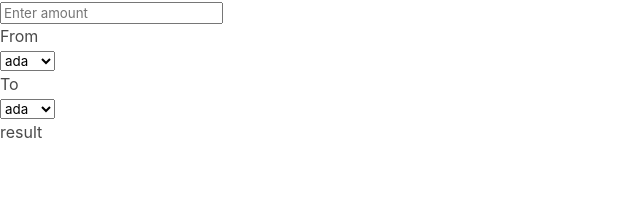
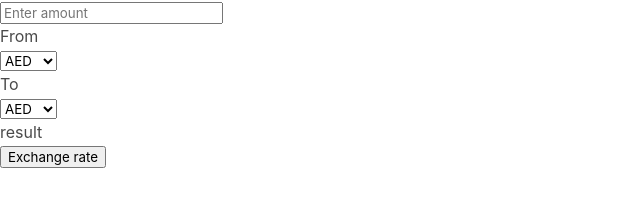
Before and after one commit to mikeymizell/flight-planner, a plain HTML site: page index.html in a window 1280 px wide. Shown: the whole page, without its empty margins (0-640 px from the left). Drawn offline with nearby package versions, Linux system fonts and the light colour scheme; no server answers.

Commit message:
currency conversion feature

```diff
--- a/assets/js/countries.js
+++ b/assets/js/countries.js
@@ -1,183 +1,162 @@
-var PossibleCurrencies = {
-"ada": "Cardano",
-"aed": "United Arab Emirates Dirham",
-"afn": "Afghan afghani",
-"all": "Albanian lek",
-"amd": "Armenian dram",
-"ang": "Netherlands Antillean Guilder",
-"aoa": "Angolan kwanza",
-"ars": "Argentine peso",
-"aud": "Australian dollar",
-"awg": "Aruban florin",
-"azn": "Azerbaijani manat",
-"bam": "Bosnia-Herzegovina Convertible Mark",
-"bbd": "Bajan dollar",
-"bch": "Bitcoin Cash",
-"bdt": "Bangladeshi taka",
-"bgn": "Bulgarian lev",
-"bhd": "Bahraini dinar",
-"bif": "Burundian Franc",
-"bmd": "Bermudan dollar",
-"bnb": "Binance Coin",
-"bnd": "Brunei dollar",
-"bob": "Bolivian boliviano",
-"brl": "Brazilian real",
-"bsd": "Bahamian dollar",
-"btc": "Bitcoin",
-"btn": "Bhutan currency",
-"bwp": "Botswanan Pula",
-"byn": "New Belarusian Ruble",
-"byr": "Belarusian Ruble",
-"bzd": "Belize dollar",
-"cad": "Canadian dollar",
-"cdf": "Congolese franc",
-"chf": "Swiss franc",
-"clf": "Chilean Unit of Account (UF)",
-"clp": "Chilean peso",
-"cny": "Chinese Yuan",
-"cop": "Colombian peso",
-"crc": "Costa Rican Colón",
-"cuc": "Cuban peso",
-"cup": "Cuban Peso",
-"cve": "Cape Verdean escudo",
-"czk": "Czech koruna",
-"djf": "Djiboutian franc",
-"dkk": "Danish krone",
-"doge": "Dogecoin",
-"dop": "Dominican peso",
-"dzd": "Algerian dinar",
-"egp": "Egyptian pound",
-"ern": "Eritrean nakfa",
-"etb": "Ethiopian birr",
-"etc": "Ethereum Classic",
-"eth": "Ether",
-"eur": "Euro",
-"fjd": "Fijian dollar",
-"fkp": "Falkland Islands pound",
-"gbp": "Pound sterling",
-"gel": "Georgian lari",
-"ggp": "GGPro",
-"ghs": "Ghanaian cedi",
-"gip": "Gibraltar pound",
-"gmd": "Gambian dalasi",
-"gnf": "Guinean franc",
-"gtq": "Guatemalan quetzal",
-"gyd": "Guyanaese Dollar",
-"hkd": "Hong Kong dollar",
-"hnl": "Honduran lempira",
-"hrk": "Croatian kuna",
-"htg": "Haitian gourde",
-"huf": "Hungarian forint",
-"idr": "Indonesian rupiah",
-"ils": "Israeli New Shekel",
-"imp": "CoinIMP",
-"inr": "Indian rupee",
-"iqd": "Iraqi dinar",
-"irr": "Iranian rial",
-"isk": "Icelandic króna",
-"jep": "Jersey Pound",
-"jmd": "Jamaican dollar",
-"jod": "Jordanian dinar",
-"jpy": "Japanese yen",
-"kes": "Kenyan shilling",
-"kgs": "Kyrgystani Som",
-"khr": "Cambodian riel",
-"kmf": "Comorian franc",
-"kpw": "North Korean won",
-"krw": "South Korean won",
-"kwd": "Kuwaiti dinar",
-"kyd": "Cayman Islands dollar",
-"kzt": "Kazakhstani tenge",
-"lak": "Laotian Kip",
-"lbp": "Lebanese pound",
-"link": "ChainLink",
-"lkr": "Sri Lankan rupee",
-"lrd": "Liberian dollar",
-"lsl": "Lesotho loti",
-"ltc": "Litecoin",
-"ltl": "Lithuanian litas",
-"lvl": "Latvian lats",
-"lyd": "Libyan dinar",
-"mad": "Moroccan dirham",
-"mdl": "Moldovan leu",
-"mga": "Malagasy ariary",
-"mkd": "Macedonian denar",
-"mmk": "Myanmar Kyat",
-"mnt": "Mongolian tugrik",
-"mop": "Macanese pataca",
-"mro": "Mauritanian ouguiya",
-"mur": "Mauritian rupee",
-"mvr": "Maldivian rufiyaa",
-"mwk": "Malawian kwacha",
-"mxn": "Mexican peso",
-"myr": "Malaysian ringgit",
-"mzn": "Mozambican Metical",
-"nad": "Namibian dollar",
-"ngn": "Nigerian naira",
-"nio": "Nicaraguan córdoba",
-"nok": "Norwegian krone",
-"npr": "Nepalese rupee",
-"nzd": "New Zealand dollar",
-"omr": "Omani rial",
-"pab": "Panamanian balboa",
-"pen": "Sol",
-"pgk": "Papua New Guinean kina",
-"php": "Philippine peso",
-"pkr": "Pakistani rupee",
-"pln": "Poland złoty",
-"pyg": "Paraguayan guarani",
-"qar": "Qatari Rial",
-"ron": "Romanian leu",
-"rsd": "Serbian dinar",
-"rub": "Russian ruble",
-"rwf": "Rwandan Franc",
-"sar": "Saudi riyal",
-"sbd": "Solomon Islands dollar",
-"scr": "Seychellois rupee",
-"sdg": "Sudanese pound",
-"sek": "Swedish krona",
-"sgd": "Singapore dollar",
-"shp": "Saint Helena pound",
-"sll": "Sierra Leonean leone",
-'sos': "Somali shilling",
-"srd": "Surinamese dollar",
-"std": "São Tomé and Príncipe Dobra (pre-2018)",
-"svc": "Salvadoran Colón",
-"syp": "Syrian pound",
-"szl": "Swazi lilangeni",
-"thb": "Thai baht",
-"theta": "Theta",
-"tjs": "Tajikistani somoni",
-"tmt": "Turkmenistani manat",
-"tnd": "Tunisian dinar",
-"top": "Tongan Paʻanga",
-"trx": "TRON",
-"try": "Turkish lira",
-"ttd": "Trinidad & Tobago Dollar",
-"twd": "New Taiwan dollar",
-"tzs": "Tanzanian shilling",
-"uah": "Ukrainian hryvnia",
-"ugx": "Ugandan shilling",
-"usd": "United States dollar",
-"usdt": "Tether",
-"uyu": "Uruguayan peso",
-"uzs": "Uzbekistani som",
-"vef": "Sovereign Bolivar",
-"vnd": "Vietnamese dong",
-"vuv": "Vanuatu vatu",
-"wst": "Samoan tala",
-"xaf": "Central African CFA franc",
-"xag": "Silver Ounce",
-"xau": "XauCoin",
-"xcd": "East Caribbean dollar",
-"xdr": "Special Drawing Rights",
-"xlm": "Stellar",
-"xof": "West African CFA franc",
-"xpf": "CFP franc",
-"xrp": "XRP",
-"yer": "Yemeni rial",
-"zar": "South African rand",
-"zmk": "Zambian kwacha",
-"zmw": "Zambian Kwacha",
-"zwl": "Zimbabwean Dollar"
+
+ var PossibleCurrencies = {
+    "AED" : "AE",
+    "AFN" : "AF",
+    "XCD" : "AG",
+    "ALL" : "AL",
+    "AMD" : "AM",
+    "ANG" : "AN",
+    "AOA" : "AO",
+    "AQD" : "AQ",
+    "ARS" : "AR",
+    "AUD" : "AU",
+    "AZN" : "AZ",
+    "BAM" : "BA",
+    "BBD" : "BB",
+    "BDT" : "BD",
+    "XOF" : "BE",
+    "BGN" : "BG",
+    "BHD" : "BH",
+    "BIF" : "BI",
+    "BMD" : "BM",
+    "BND" : "BN",
+    "BOB" : "BO",
+    "BRL" : "BR",
+    "BSD" : "BS",
+    "NOK" : "BV",
+    "BWP" : "BW",
+    "BYR" : "BY",
+    "BZD" : "BZ",
+    "CAD" : "CA",
+    "CDF" : "CD",
+    "XAF" : "CF",
+    "CHF" : "CH",
+    "CLP" : "CL",
+    "CNY" : "CN",
+    "COP" : "CO",
+    "CRC" : "CR",
+    "CUP" : "CU",
+    "CVE" : "CV",
+    "CYP" : "CY",
+    "CZK" : "CZ",
+    "DJF" : "DJ",
+    "DKK" : "DK",
+    "DOP" : "DO",
+    "DZD" : "DZ",
+    "ECS" : "EC",
+    "EEK" : "EE",
+    "EGP" : "EG",
+    "ETB" : "ET",
+    "EUR" : "FR",
+    "FJD" : "FJ",
+    "FKP" : "FK",
+    "GBP" : "GB",
+    "GEL" : "GE",
+    "GGP" : "GG",
+    "GHS" : "GH",
+    "GIP" : "GI",
+    "GMD" : "GM",
+    "GNF" : "GN",
+    "GTQ" : "GT",
+    "GYD" : "GY",
+    "HKD" : "HK",
+    "HNL" : "HN",
+    "HRK" : "HR",
+    "HTG" : "HT",
+    "HUF" : "HU",
+    "IDR" : "ID",
+    "ILS" : "IL",
+    "INR" : "IN",
+    "IQD" : "IQ",
+    "IRR" : "IR",
+    "ISK" : "IS",
+    "JMD" : "JM",
+    "JOD" : "JO",
+    "JPY" : "JP",
+    "KES" : "KE",
+    "KGS" : "KG",
+    "KHR" : "KH",
+    "KMF" : "KM",
+    "KPW" : "KP",
+    "KRW" : "KR",
+    "KWD" : "KW",
+    "KYD" : "KY",
+    "KZT" : "KZ",
+    "LAK" : "LA",
+    "LBP" : "LB",
+    "LKR" : "LK",
+    "LRD" : "LR",
+    "LSL" : "LS",
+    "LTL" : "LT",
+    "LVL" : "LV",
+    "LYD" : "LY",
+    "MAD" : "MA",
+    "MDL" : "MD",
+    "MGA" : "MG",
+    "MKD" : "MK",
+    "MMK" : "MM",
+    "MNT" : "MN",
+    "MOP" : "MO",
+    "MRO" : "MR",
+    "MTL" : "MT",
+    "MUR" : "MU",
+    "MVR" : "MV",
+    "MWK" : "MW",
+    "MXN" : "MX",
+    "MYR" : "MY",
+    "MZN" : "MZ",
+    "NAD" : "NA",
+    "XPF" : "NC",
+    "NGN" : "NG",
+    "NIO" : "NI",
+    "NPR" : "NP",
+    "NZD" : "NZ",
+    "OMR" : "OM",
+    "PAB" : "PA",
+    "PEN" : "PE",
+    "PGK" : "PG",
+    "PHP" : "PH",
+    "PKR" : "PK",
+    "PLN" : "PL",
+    "PYG" : "PY",
+    "QAR" : "QA",
+    "RON" : "RO",
+    "RSD" : "RS",
+    "RUB" : "RU",
+    "RWF" : "RW",
+    "SAR" : "SA",
+    "SBD" : "SB",
+    "SCR" : "SC",
+    "SDG" : "SD",
+    "SEK" : "SE",
+    "SGD" : "SG",
+    "SKK" : "SK",
+    "SLL" : "SL",
+    "SOS" : "SO",
+    "SRD" : "SR",
+    "STD" : "ST",
+    "SVC" : "SV",
+    "SYP" : "SY",
+    "SZL" : "SZ",
+    "THB" : "TH",
+    "TJS" : "TJ",
+    "TMT" : "TM",
+    "TND" : "TN",
+    "TOP" : "TO",
+    "TRY" : "TR",
+    "TTD" : "TT",
+    "TWD" : "TW",
+    "TZS" : "TZ",
+    "UAH" : "UA",
+    "UGX" : "UG",
+    "USD" : "US",
+    "UYU" : "UY",
+    "UZS" : "UZ",
+    "VEF" : "VE",
+    "VND" : "VN",
+    "VUV" : "VU",
+    "YER" : "YE",
+    "ZAR" : "ZA",
+    "ZMK" : "ZM",
+    "ZWD" : "ZW"
 }
--- a/assets/js/script.js
+++ b/assets/js/script.js
@@ -1,14 +1,10 @@
-var currencyAmountEl = document.getElementById("amount")
-var currencyChoicesEl = document.getElementById("currency-choices")
-var currencyResultEl = document.getElementById("result")
-var currencies = document.querySelectorAll(".currency-choices")
+currencyAmountEl = document.getElementById("amount")
+currencyResultEl = document.getElementById("result")
+currencies = document.querySelectorAll(".currency-choices")
+exchangeButtonEl = document.getElementById("currency-exchange")
+fromCurrencyEl = document.querySelector(".from-currency select")
+toCurrencyEl = document.querySelector(".to-currency select")
 
-var currencyURL = "https://cdn.jsdelivr.net/gh/fawazahmed0/currency-api@1/latest/currencies.json";
-    fetch(currencyURL).then(function(response){
-     response.json().then(function(results){
-        //  console.log(results);
-
-     })});
 
 for (let i = 0; i < currencies.length; i++) {
     for (differentCurrencies in PossibleCurrencies) {
@@ -17,3 +13,23 @@ for (let i = 0; i < currencies.length; i++) {
         currencies[i].insertAdjacentHTML("beforeend", optioninHtml);
     }
 }
+
+function convertCurrency(){
+    var currencyAmountVal = currencyAmountEl.value;
+
+
+    var currencyURL = `https://v6.exchangerate-api.com/v6/aa73d9d831b172889cb6b7fb/latest/${fromCurrencyEl.value}`;
+        fetch(currencyURL).then(function(response){
+            response.json().then(function(results){
+        //  console.log(results);
+            var singleRate = results.conversion_rates[toCurrencyEl.value];
+            var totalPrice = (currencyAmountVal * singleRate).toFixed(2);
+            currencyResultEl.innerText = `${currencyAmountVal} ${fromCurrencyEl.value} = ${totalPrice} ${toCurrencyEl.value}`;
+
+    })});
+}
+
+exchangeButtonEl.addEventListener("click", function(event){
+    event.preventDefault();
+    convertCurrency();
+});
--- a/index.html
+++ b/index.html
@@ -13,13 +13,13 @@
 <body>
     <div id="currency">
         <input type="text" id="amount" placeholder="Enter amount">
-        <div id="from-currency">
+        <div class="from-currency">
             <p>From</p>
             <select name="currency" class="currency-choices">
                 <!-- <option value="" disabled selected>Select a currency</option> -->
             </select>
         </div>
-        <div id="to-currency">
+        <div class="to-currency">
             <p>To</p>
             <select name="currency" class="currency-choices">
                 <!-- <option value="">To currency</option> -->
@@ -27,6 +27,7 @@
         </div>
         <div id="result">
             <p>result</p>
+            <button id="currency-exchange">Exchange rate</button>
         </div>
     </div>
     <script src="https://code.jquery.com/jquery-3.4.1.min.js"></script>
```
Also changed, not shown: assets/js/countries1.js (added, +183 -0 lines).
